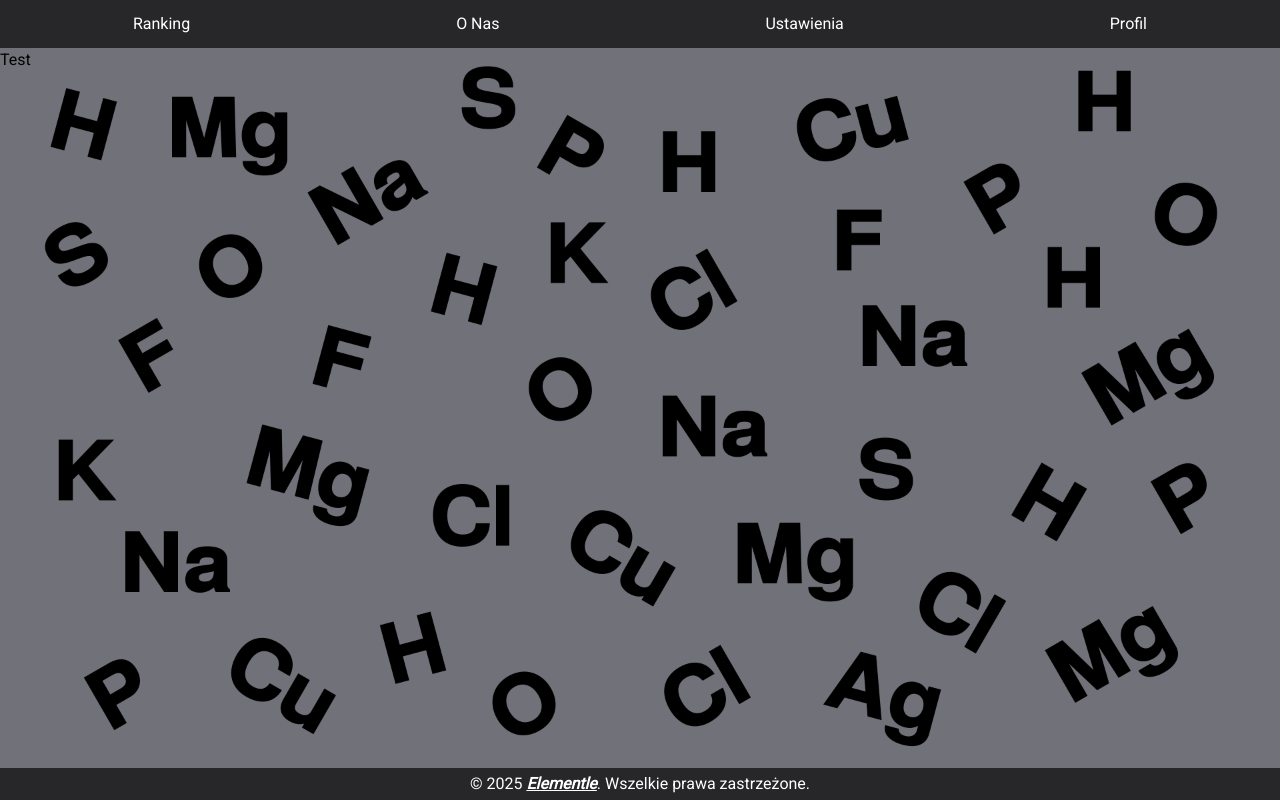
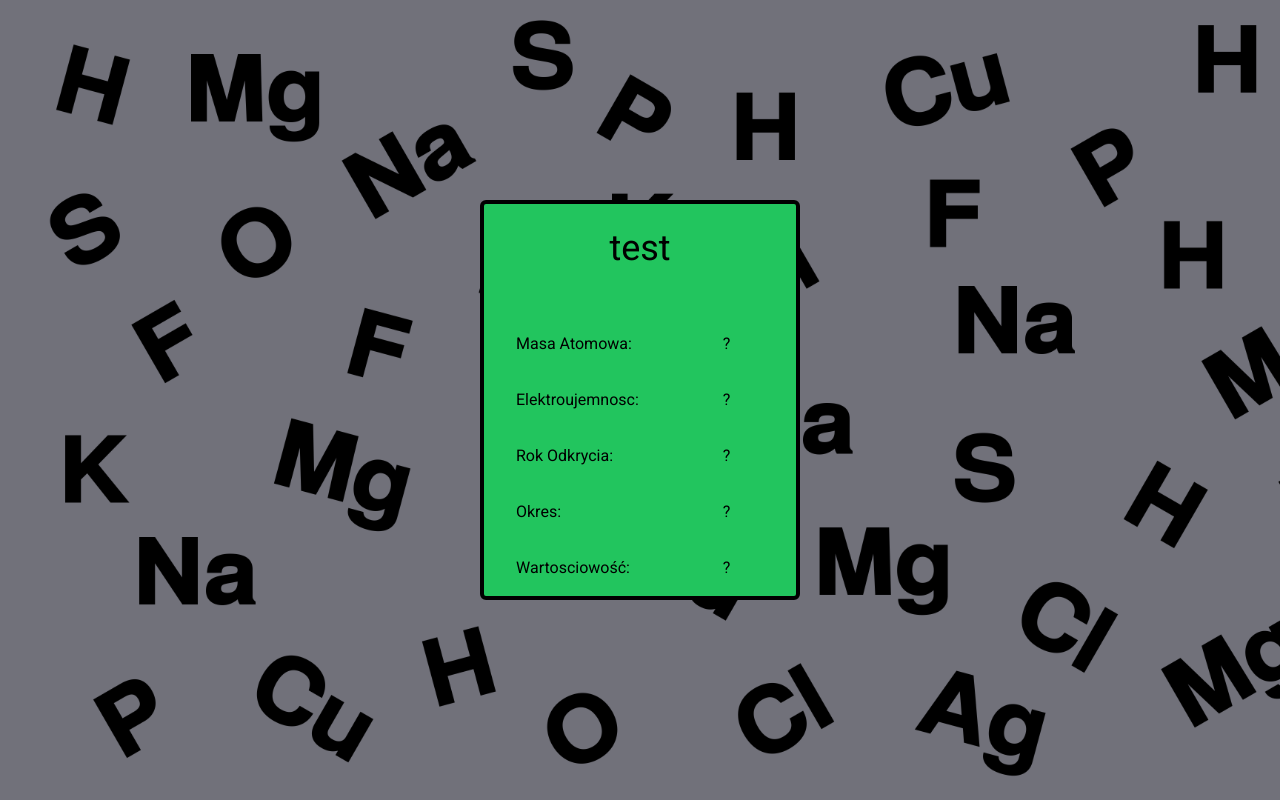
Before and after one commit to jawor182/Elementle-2.0, a Next.js app: page /games/wlasciwosci in a window 1280 px wide. Built offline with nearby package versions, Linux system fonts and the light colour scheme; no server answers; the database is empty.

Commit message:
wlasciwosci

```diff
--- a/app/games/layout.js
+++ b/app/games/layout.js
@@ -4,11 +4,11 @@ import Footer from "../_components/Footer";
 export default function GameLayout({ children }) {
   return (
     <div className="relative flex flex-col min-h-screen">
-      <Header />
+      {/* <Header /> */}
       <div className="relative flex-1 bg-bgImg bg-repeat bg-cover bg-zinc-500">
         {children}
       </div>
-      <Footer />
+      {/* <Footer /> */}
     </div>
   );
 }
--- a/app/games/wlasciwosci/page.js
+++ b/app/games/wlasciwosci/page.js
@@ -1,6 +1,75 @@
 "use client";
 import { fetchElementle } from "@/lib/firebase";
 import React, { useCallback, useEffect, useRef, useState } from "react";
+
+function ElementCard({
+    id,
+    nazwa,
+    masaAtomowa,
+    elektroujemnosc,
+    rokOdkrycia,
+    okres,
+    wartosciowosc,
+}) {
+    const [isVisible, setIsVisible] = useState(false);
+    return (
+        <>
+            {isVisible ? (
+                <div className="flex flex-col bg-green-500 h-1/2 w-1/6 min-w-80 rounded-md border-4 border-black">
+                    <h2 className="text-4xl text-center m-6">{nazwa}</h2>
+                    <div className="my-2">
+                        <div className="grid grid-cols-[5fr_1fr] m-8">
+                            <div>Masa Atomowa:</div>
+                            <div>{masaAtomowa}</div>
+                        </div>
+                        <div className="grid grid-cols-[5fr_1fr] m-8">
+                            <div>Elektroujemnosc:</div>
+                            <div>{elektroujemnosc}</div>
+                        </div>
+                        <div className="grid grid-cols-[5fr_1fr] m-8">
+                            <div>Rok Odkrycia:</div>
+                            <div>{rokOdkrycia}</div>
+                        </div>
+                        <div className="grid grid-cols-[5fr_1fr] m-8">
+                            <div>Okres:</div>
+                            <div>{okres}</div>
+                        </div>
+                        <div className="grid grid-cols-[5fr_1fr] m-8">
+                            <div>Wartosciowość:</div>
+                            <div>{wartosciowosc}</div>
+                        </div>
+                    </div>
+                </div>
+            ) : (
+                <div className="flex flex-col bg-green-500 h-1/2 w-1/6 min-w-80 rounded-md border-4 border-black">
+                    <h2 className="text-4xl text-center m-6">{nazwa}</h2>
+                    <div className="my-2">
+                        <div className="grid grid-cols-[5fr_1fr] m-8">
+                            <div>Masa Atomowa:</div>
+                            <div>?</div>
+                        </div>
+                        <div className="grid grid-cols-[5fr_1fr] m-8">
+                            <div>Elektroujemnosc:</div>
+                            <div>?</div>
+                        </div>
+                        <div className="grid grid-cols-[5fr_1fr] m-8">
+                            <div>Rok Odkrycia:</div>
+                            <div>?</div>
+                        </div>
+                        <div className="grid grid-cols-[5fr_1fr] m-8">
+                            <div>Okres:</div>
+                            <div>?</div>
+                        </div>
+                        <div className="grid grid-cols-[5fr_1fr] m-8">
+                            <div>Wartosciowość:</div>
+                            <div>?</div>
+                        </div>
+                    </div>
+                </div>
+            )}
+        </>
+    );
+}
 
 function page() {
     const [elementle, setElementle] = useState(null);
@@ -18,7 +87,19 @@ function page() {
     }, [hasFetched, setElementle]);
     console.log("Elementle:", elementle || "Loading...");
     // TODO: karta - buttony do porownanie pierwiastkow i stan jej
-  return <div>Test</div>;
+    return (
+        <div className="w-full h-screen flex flex-col justify-center items-center">
+            <ElementCard
+                id={1}
+                nazwa={"test"}
+                masaAtomowa={22}
+                okres={2}
+                wartosciowosc={2}
+                rokOdkrycia={1775}
+                elektroujemnosc={1}
+            />
+        </div>
+    );
 }
 
 export default page;
```
Lines whose indentation alone changed are shown as unchanged.
